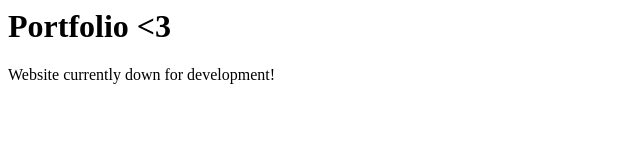
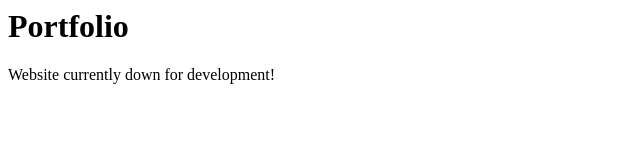
Before and after one commit to chadzinska/chadzinska.github.io, a plain HTML site: page index.html in a window 1280 px wide. Shown: the full height of the page, 0-640 px from the left. Drawn offline with Linux system fonts and the light colour scheme.

Commit message:
Update index.html
remove heart :(

```diff
--- a/index.html
+++ b/index.html
@@ -1,2 +1,2 @@
-<h1>Portfolio <3</h1>
+<h1>Portfolio</h1>
 <p>Website currently down for development!</p>
```
